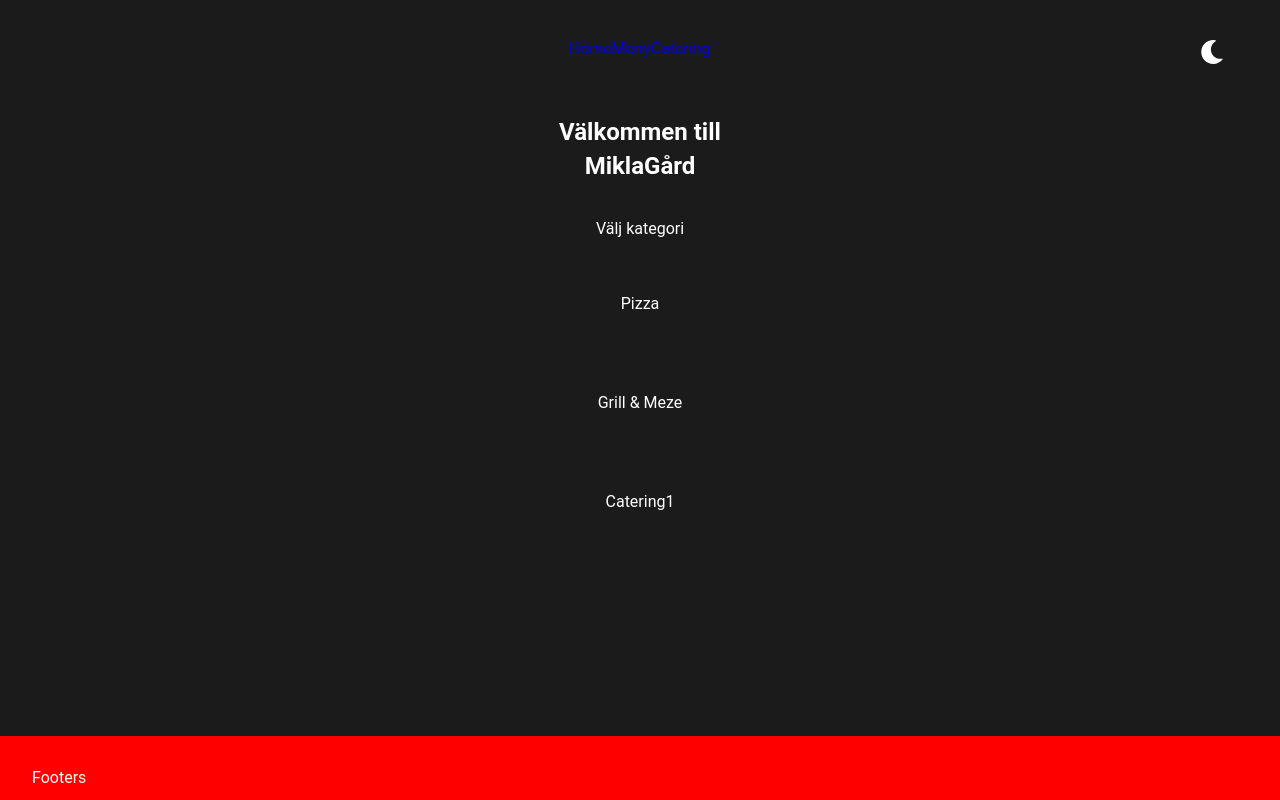
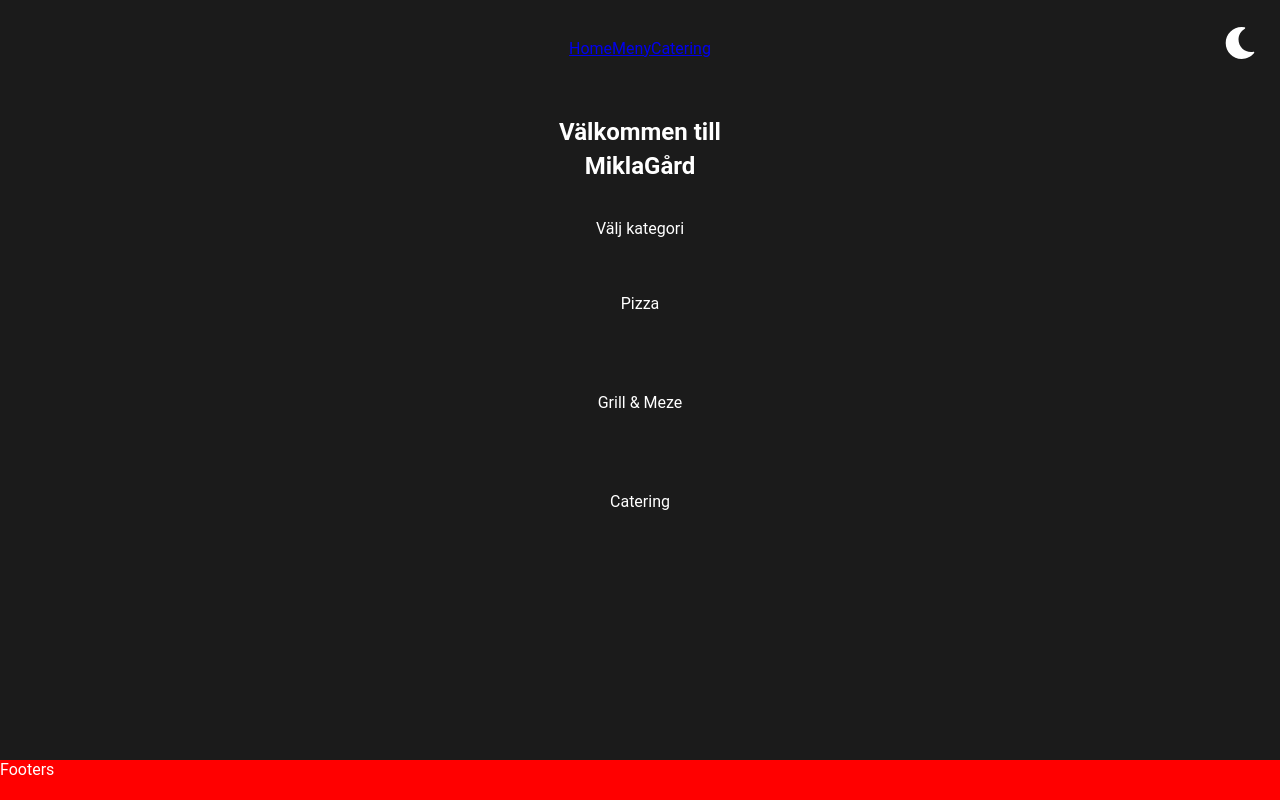
Before and after one commit to ozgurcoban/mikla, a React (Create React App) app: page / in a window 1280 px wide. Built offline with nearby package versions, Linux system fonts and the light colour scheme.

Commit message:
dark mode toggle moved to navbar
q

a

g
hg
f
ffd
dd
q
d

```diff
--- a/src/App.js
+++ b/src/App.js
@@ -1,16 +1,15 @@
 import { BrowserRouter, Routes, Route } from 'react-router-dom';
+
 // styles
 import { ThemeProvider } from 'styled-components';
 import { GlobalStyles, lightTheme, darkTheme } from './styles/global';
 // components
 import Home from './pages/Home';
-
-import { useDarkMode } from './hooks/useDarkMode.js';
-import { Toggle } from './components/Toggle';
-import { Footer } from './components/Footer';
 import { Menu } from './pages/MenuPage';
 import { Catering } from './pages/CateringPage';
 import { Error } from './pages/Error';
+
+import { useDarkMode } from './hooks/useDarkMode.js';
 
 function App() {
   const [theme, toggleTheme] = useDarkMode();
@@ -20,9 +19,11 @@ function App() {
       <BrowserRouter>
         <ThemeProvider theme={themeMode}>
           <GlobalStyles />
-          <Toggle theme={theme} toggleTheme={toggleTheme} />
           <Routes>
-            <Route path='/' element={<Home />}>
+            <Route
+              path='/'
+              element={<Home theme={theme} toggleTheme={toggleTheme} />}
+            >
               <Route path='menu' element={<Menu />} />
               <Route path='catering' element={<Catering />} />
               <Route path='*' element={<Error />} />
--- a/src/components/Footer.js
+++ b/src/components/Footer.js
@@ -5,12 +5,10 @@ export const Footer = () => {
 };
 
 const FooterStyled = styled.footer`
-  position: fixed;
+  position: absolute;
   bottom: 0;
   width: 100%;
-  min-height: 2.5rem;
-  padding: 2rem 2rem 0 2rem;
-  height: 4rem;
+  height: 2.5rem;
   background-color: red;
 `;
 
--- a/src/components/LinkCardContainer.js
+++ b/src/components/LinkCardContainer.js
@@ -1,5 +1,6 @@
 import React from 'react';
 import styled from 'styled-components';
+// import Damask from '../assets/Damask.svg';
 
 export const LinkCardContainer = () => {
   return (
@@ -12,7 +13,7 @@ export const LinkCardContainer = () => {
 
       <article className='link-1'>Pizza</article>
       <article>Grill & Meze</article>
-      <article>Catering1</article>
+      <article>Catering</article>
     </Section>
   );
 };
@@ -35,3 +36,7 @@ const Section = styled.section`
     margin: 1rem;
   }
 `;
+
+// const StyledBackground = styled(DamaskBackground)`
+//   color: red;
+// `;
--- a/src/components/Navbar.js
+++ b/src/components/Navbar.js
@@ -1,14 +1,13 @@
-import { useState, useContext } from 'react';
+import { useState } from 'react';
 import styled from 'styled-components';
 import { Link } from 'react-router-dom';
 
 // components
 import Burger from './Burger/Burger';
 import SideMenu from './SideMenu/SideMenu';
-// import { Toggle } from './Toggle';
-// import { useDarkMode } from '../hooks/useDarkMode';
+import { Toggle } from './Toggle';
 
-const Navbar = () => {
+const Navbar = ({ theme, toggleTheme }) => {
   // hamburger menu
   const [open, setOpen] = useState(false);
   // const [theme, toggleTheme] = useDarkMode();
@@ -19,12 +18,12 @@ const Navbar = () => {
       <BurgerWrapper>
         <Burger open={open} setOpen={setOpen} />
       </BurgerWrapper>
-      {/* <Toggle theme={theme} toggleTheme={toggleTheme} /> */}
-      <Wrapper>
+      <Toggle theme={theme} toggleTheme={toggleTheme} />
+      <LinkWrapper>
         <Link to='/'>Home</Link>
         <Link to='menu'>Meny</Link>
         <Link to='catering'>Catering</Link>
-      </Wrapper>
+      </LinkWrapper>
       <SideMenu open={open} setOpen={setOpen} />
     </Nav>
   );
@@ -38,7 +37,7 @@ const Nav = styled.nav`
   height: 6rem;
 `;
 
-const Wrapper = styled.div`
+const LinkWrapper = styled.div`
   @media (max-width: 578px) {
     display: none;
   }
--- a/src/components/Toggle.js
+++ b/src/components/Toggle.js
@@ -16,13 +16,13 @@ const Button = styled.button`
   background: transparent;
   color: ${({ theme }) => theme.text};
   padding: 0.5rem 1.5rem;
-  font-size: 1.5rem;
+  font-size: 2rem;
   border-radius: 1rem;
   cursor: pointer;
   outline: none;
   border: none;
   transition: all 0.5s linear;
   position: absolute;
-  top: 2rem;
-  right: 2rem;
+  top: 1.2rem;
+  right: 0rem;
 `;
--- a/src/hooks/useDarkMode.js
+++ b/src/hooks/useDarkMode.js
@@ -1,7 +1,7 @@
 import { useState, useEffect } from 'react';
 
 export const useDarkMode = () => {
-  const [theme, setTheme] = useState('dark');
+  const [theme, setTheme] = useState('light');
 
   const setMode = mode => {
     window.localStorage.setItem('theme', mode);
--- a/src/pages/Home.js
+++ b/src/pages/Home.js
@@ -1,4 +1,3 @@
-import styled from 'styled-components';
 import { Outlet } from 'react-router-dom';
 
 // components
@@ -8,19 +7,19 @@ import { LinkCardContainer } from '../components/LinkCardContainer';
 import Navbar from '../components/Navbar';
 import { Footer } from '../components/Footer';
 
-const Home = () => {
+const Home = ({ theme, toggleTheme }) => {
   //countdown timer
   // const THREE_DAYS_IN_MS = 5 * 24 * 60 * 60 * 1000;
   // const NOW_IN_MS = new Date().getTime();
   // const dateTimeAfterThreeDays = NOW_IN_MS + THREE_DAYS_IN_MS;
 
   return (
-    <div>
-      <Navbar />
+    <>
+      <Navbar theme={theme} toggleTheme={toggleTheme} />
       <LinkCardContainer />
       <Outlet />
       <Footer />
-    </div>
+    </>
 
     /* <CountdownTimer targetDate={dateTimeAfterThreeDays} />
       <Div>
@@ -29,12 +28,4 @@ const Home = () => {
   );
 };
 
-// const Div = styled.div`
-//   display: flex;
-//   height: 100px;
-//   align-items: center;
-//   justify-content: center;
-//   width: 100vw;
-// `;
-
 export default Home;
--- a/src/styles/global.js
+++ b/src/styles/global.js
@@ -15,35 +15,13 @@ export const GlobalStyles = createGlobalStyle`
     font-family: 'Roboto', sans-serif;
     transition: all .5s linear;
   }
-  /* #container {
-    position: relative;
+
+#app {
+  position: relative;
   min-height: 100vh;
-  } */
-
-html, body {
-  height: 100%;
-}
-body {
-  display: flex;
-  flex-direction: column;
-}
-#app {
-  flex: 1 0 auto;
-}
-footer {
-  flex-shrink: 0;
 }
 
-    /* align-items: center;
-    background: ${({ theme }) => theme.primaryLight};
-    color: ${({ theme }) => theme.primaryDark};
-    display: flex;
-    font-family: -apple-system, BlinkMacSystemFont, "Segoe UI", Roboto, Helvetica, Arial, sans-serif, "Apple Color Emoji", "Segoe UI Emoji", "Segoe UI Symbol";
-    height: 100vh;
-    justify-content: center;
-    text-rendering: optimizeLegibility;
-    transition: all 0.50s linear;
-  }*/
+
   `;
 
 export const lightTheme = {
```
Also changed, not shown: src/assets/Damask.svg (added), src/pages/rafc.js (deleted).
